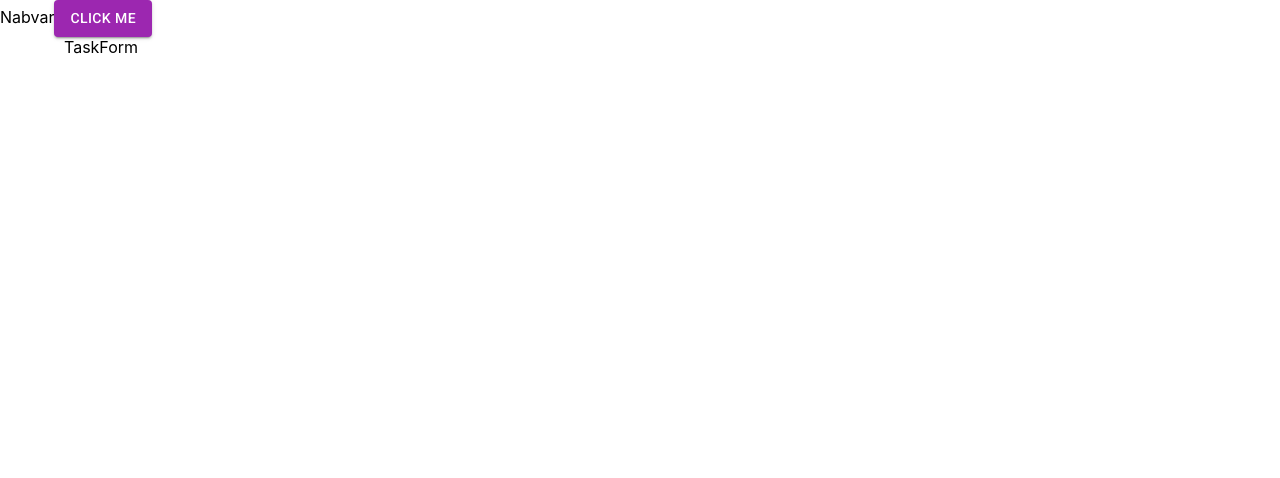
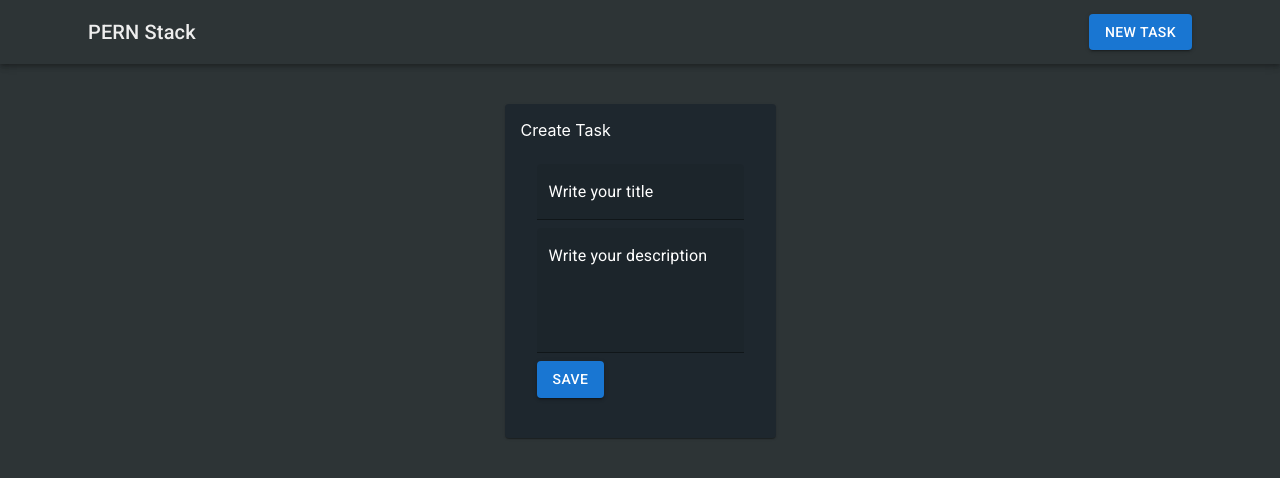
Before and after one commit to alejosatizabal/pernStack01-front, a React (Create React App) app in the folder client/: page /tasks/new in a window 1280 px wide. Shown: the top 478 px of the page. Built offline with nearby package versions, Linux system fonts and the light colour scheme.

Commit message:
Formulario de tareas

```diff
--- a/client/src/components/Navbar.js
+++ b/client/src/components/Navbar.js
@@ -1,13 +1,36 @@
 //import React from 'react';
-import { Button } from '@mui/material'
+import { Button, Box, AppBar, Container, Toolbar, Typography } from '@mui/material'
+import { Link, useNavigate } from 'react-router-dom';
+
+// export default function Navbar() {
+//   return (
+//     <div>
+//       Nabvar
+//       {/*<Button>Click me</Button>*/}
+//       {/*<Button variant='contained' color='primary' >Click me</Button>*/}
+//       <Button variant='contained' color='secondary' >Click me</Button>
+//     </div>
+//   )
+// }
 
 export default function Navbar() {
+
+  const navigate = useNavigate();
+
   return (
-    <div>
-      Nabvar
-      {/*<Button>Click me</Button>*/}
-      {/*<Button variant='contained' color='primary' >Click me</Button>*/}
-      <Button variant='contained' color='secondary' >Click me</Button>
-    </div>
+    <Box sx={{ flexGrow: 1 }}>
+      <AppBar position='static' color='transparent'>
+        <Container>
+          <Toolbar>
+            <Typography variant='h6' sx={{ flexGrow: 1 }}>
+              <Link to='/' style={{textDecoration: "none", color:"#eee"}}>PERN Stack</Link>
+            </Typography>
+            <Button variant='contained' color='primary' onClick={ () => navigate("/tasks/new")}>
+              New Task
+            </Button>
+          </Toolbar>
+        </Container>
+      </AppBar>
+    </Box>
   )
 }
--- a/client/src/components/TaskForm.js
+++ b/client/src/components/TaskForm.js
@@ -1,9 +1,77 @@
 //import React from 'react';
+import { Button, Card, CardContent, Grid, TextField, Typography } from '@mui/material';
+import { useState, useEffect } from 'react'
+
+// export default function TaskForm() {
+//     return (
+//       <div>
+//         TaskForm
+//       </div>
+//     )
+// }
 
 export default function TaskForm() {
-    return (
-      <div>
-        TaskForm
-      </div>
-    )
+
+  const [task, setTask] = useState({
+    title: '',
+    description: ''
+  })
+
+  const handleSubmit = e => {
+    e.preventDefault();
+    console.log('submit')
+  };
+
+  const handleChange = e => {
+    console.log(e.target.name, e.target.value);
+  }
+
+  return (
+    <Grid container direction='column' alignItems='center' justifyContent='center'>
+      <Grid item xs={3}>
+        <Card sx={{ mt: 5 }}
+          style={{
+            backgroundColor: '#1e272e',
+            padding: '1rem'
+          }}>
+          <Typography variant='5' textAlign='center' color='white' >Create Task</Typography>
+          <CardContent>
+            <form onSubmit={handleSubmit}>
+              <TextField
+                variant='filled'
+                /*placeholder='texting'*/
+                label='Write your title'
+                sx={{
+                  display: 'block',
+                  margin: '.5rem 0'
+                }}
+                name='title'
+                onChange={handleChange}
+                inputProps={{ style: { color: 'white' } }}
+                InputLabelProps={{ style: { color: 'white' } }}
+              />
+              <TextField
+                variant='filled'
+                label='Write your description'
+                multiline
+                rows={4}
+                sx={{
+                  display: 'block',
+                  margin: '.5rem 0'
+                }}
+                name='description'
+                onChange={handleChange}
+                inputProps={{ style: { color: 'white' } }}
+                InputLabelProps={{ style: { color: 'white' } }}
+              />
+              <Button variant='contained' color='primary' type='submit'>
+                Save
+              </Button>
+            </form>
+          </CardContent>
+        </Card>
+      </Grid>
+
+    </Grid>
+  )
 }
--- a/client/src/index.css
+++ b/client/src/index.css
@@ -5,6 +5,8 @@ body {
     sans-serif;
   -webkit-font-smoothing: antialiased;
   -moz-osx-font-smoothing: grayscale;
+  background: #2d3436; /* Modificación ASN Salen */
+  color: white; /* Modificación ASN Salen */
 }
 
 code {
```
Also changed, not shown: 1 other file (tests, documents, lock files or other folders).
